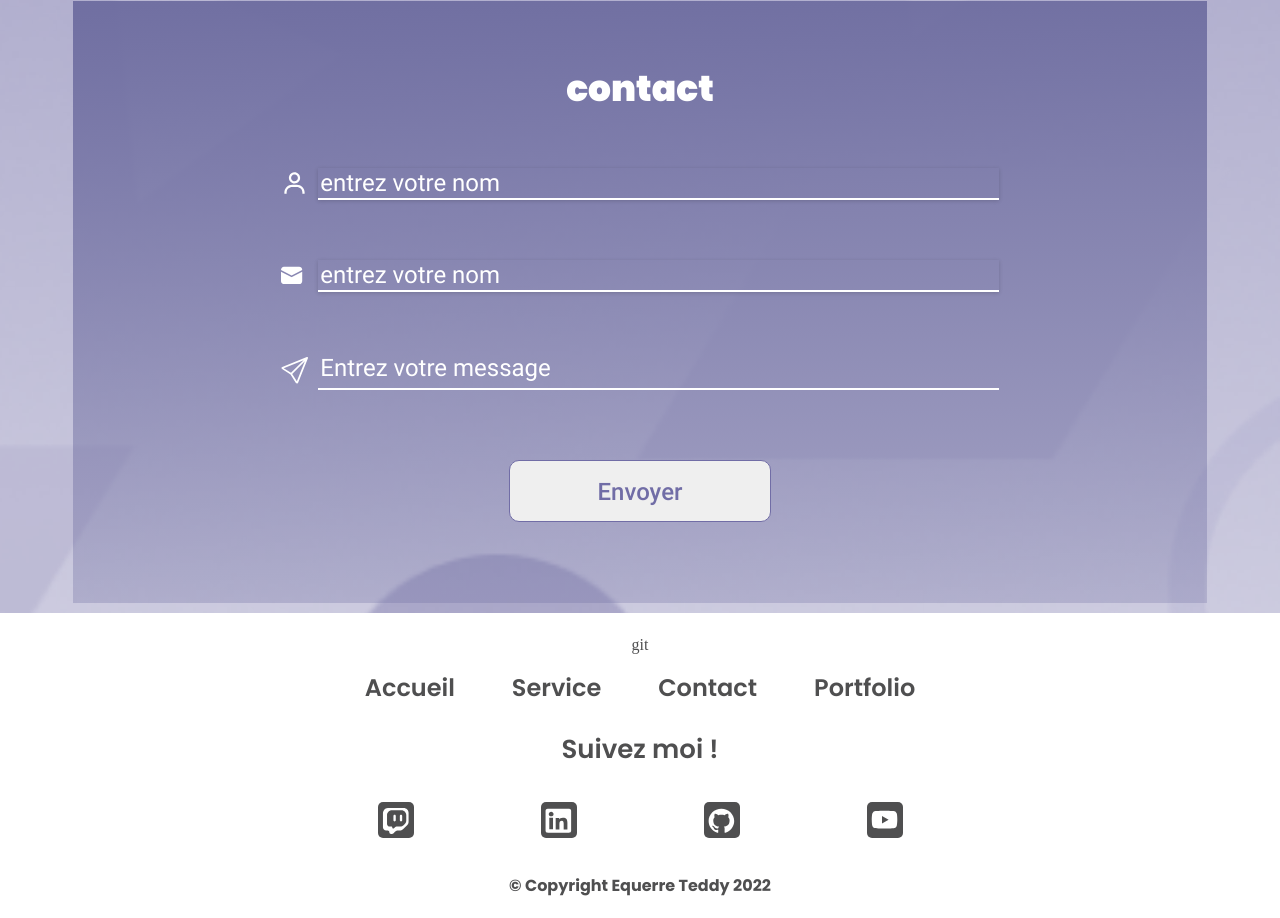
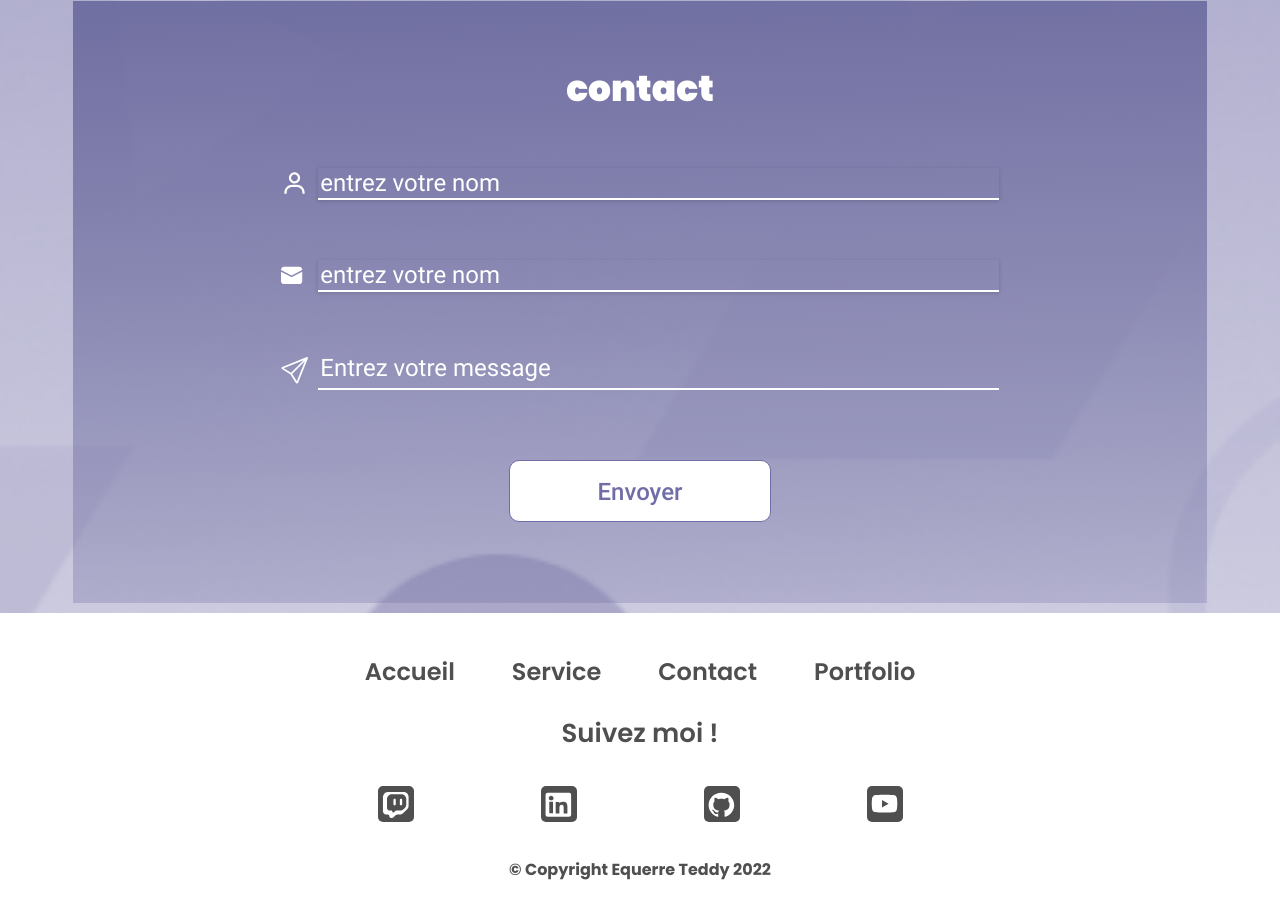
Before and after one commit to maakino/portfoliov2, a website: page index.html in a window 1280 px wide. Shown: the part 3097-4015 px from the top of the page. Drawn offline with Linux system fonts and the light colour scheme.

Commit message:
ajout bkg color white sur le button contact

```diff
--- a/index.html
+++ b/index.html
@@ -162,7 +162,7 @@
         </section>
     </main>
     <!-- footer -->
-    <footer class="footer">git
+    <footer class="footer">
         <nav class="footer__nav">
             <ul >
                 <li>
--- a/src/scss/page/contact.scss
+++ b/src/scss/page/contact.scss
@@ -125,5 +125,6 @@
         text-decoration: none;
         font-family: "roboto-Medium";
         line-height: 38px;
+        background-color: white;
     }
 }
```
Also changed, not shown: css/style.css, 1 other file.
